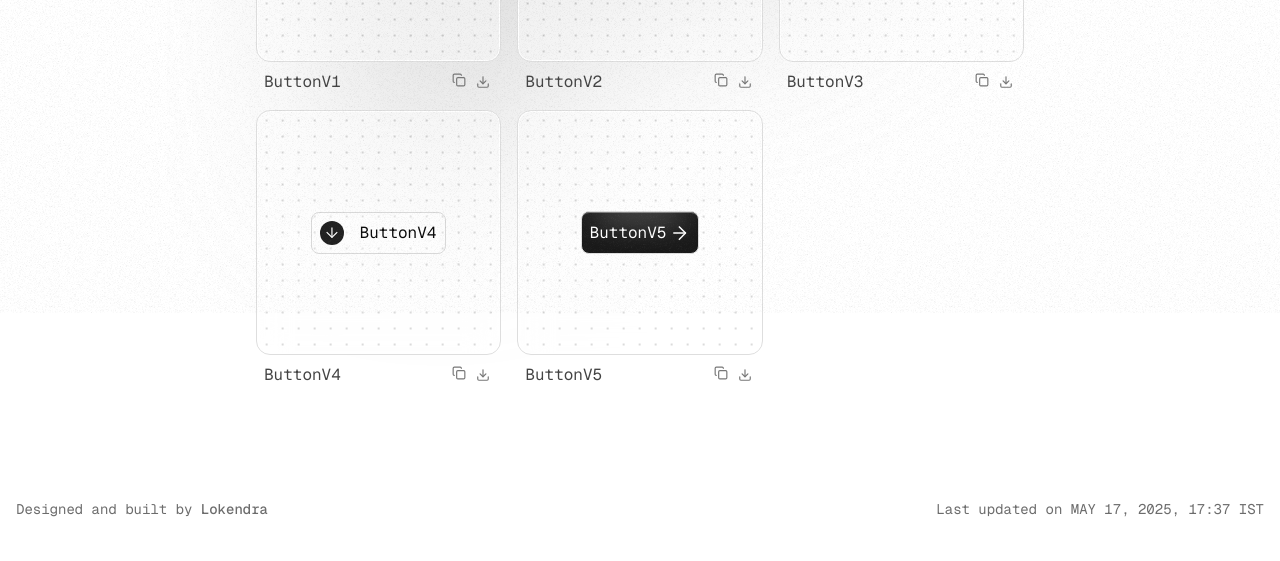
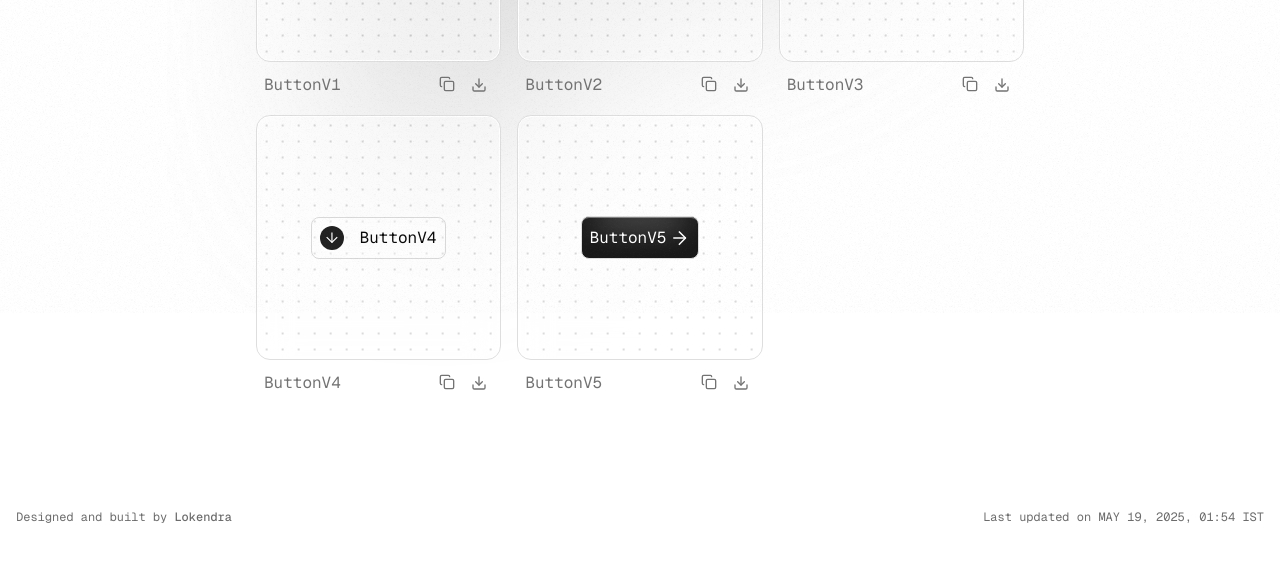
Before and after one commit to Lokendrakushwah12/pixa-ui, a Next.js app: page / in a window 1280 px wide. Shown: the part 647-1208 px from the top of the page. Built offline with nearby package versions, Linux system fonts and the light colour scheme; no server answers; a web font is replaced by a local one.

Commit message:
fix: color var

```diff
--- a/app/buttons/1/page.tsx
+++ b/app/buttons/1/page.tsx
@@ -33,12 +33,12 @@ const Page = () => {
             <ChevronLeft
               size={18}
               strokeWidth={1.5}
-              className="text-[#212121] dark:text-[#e2e2e2]"
+              className="text-muted-foreground"
             />
-            <h4 className="text-[#212121] dark:text-[#e2e2e2]">Back</h4>
+            <h4 className="text-muted-foreground">Back</h4>
           </Link>
           <div className="flex w-full flex-col items-center justify-between gap-4 md:flex-row">
-            <div className="flex h-[230px] w-full cursor-pointer items-center justify-center overflow-hidden rounded-xl border border-[var(--border)] bg-[radial-gradient(#40404050_1px,transparent_0)] bg-[length:1rem_1rem] bg-center shadow-[inset_0_0_0_1px_#fff] transition-all hover:border-[var(--border-hover)] dark:shadow-[inset_0_0_0_1px_#0a0a0a] xs:w-full md:h-[330px] md:w-full">
+            <div className="flex h-[230px] w-full cursor-pointer items-center justify-center overflow-hidden rounded-xl border bg-[radial-gradient(#40404050_1px,transparent_0)] bg-[length:1rem_1rem] bg-center shadow-[inset_0_0_0_1px_#fff] transition-all hover:border-muted-foreground/25 dark:shadow-[inset_0_0_0_1px_#0a0a0a] xs:w-full md:h-[330px] md:w-full">
               <ButtonV1
                 title="ButtonV1"
                 svgColor={svgColor}
--- a/app/globals.css
+++ b/app/globals.css
@@ -248,7 +248,7 @@ input:-webkit-autofill {
   width: calc(100% + 20rem);
   height: calc(100% + 20rem);
   background-image: url("/noise.png");
-  opacity: 0.65;
+  opacity: 0.35;
   pointer-events: none;
   animation: noise 1s steps(2) infinite;
 }
--- a/components/pixa-ui/ComponentActions.tsx
+++ b/components/pixa-ui/ComponentActions.tsx
@@ -1,14 +1,15 @@
 "use client";
 
-import React, { useState } from "react";
-import { CheckIcon, CopyIcon, DownloadIcon } from "lucide-react";
-import { AnimatePresence } from "framer-motion";
 import {
   Tooltip,
-  TooltipTrigger,
   TooltipContent,
   TooltipProvider,
+  TooltipTrigger,
 } from "@radix-ui/react-tooltip";
+import { AnimatePresence } from "framer-motion";
+import { CheckIcon, CopyIcon, DownloadIcon } from "lucide-react";
+import { useState } from "react";
+import { Button } from "../ui/Button";
 
 const SIDE_OFFSET = 5;
 const TOOLTIP_DELAY_DURATION = 200;
@@ -42,25 +43,26 @@ const ComponentActions = ({
   };
 
   return (
-    <div className="flex items-center justify-center gap-1">
+    <div className="flex items-center justify-center z-10 gap-1">
       <TooltipProvider>
         <Tooltip delayDuration={TOOLTIP_DELAY_DURATION}>
           <TooltipTrigger>
             <AnimatePresence mode="wait" initial={false}>
-              <button
-                className="rounded-sm p-[3px] transition-all hover:bg-[var(--border-hover)]"
+              <Button
+                variant="ghost"
+                className="size-7"
                 onClick={handleCopy}
               >
                 {copied ? (
-                  <CheckIcon size={14} className="text-[#777]" />
+                  <CheckIcon size={14} className="text-muted-foreground" />
                 ) : (
-                  <CopyIcon size={14} className="text-[#777]" />
+                  <CopyIcon size={14} className="text-muted-foreground" />
                 )}
-              </button>
+              </Button>
             </AnimatePresence>
           </TooltipTrigger>
           <TooltipContent sideOffset={SIDE_OFFSET} side={TOOLTIP_SIDE}>
-            <p className="rounded-md border border-[var(--border)] bg-[var(--button-secondary)] p-1 px-2 text-sm">
+            <p className="rounded-md border bg-background p-1 px-2 text-sm">
               {copied ? "copied" : "copy"}
             </p>
           </TooltipContent>
@@ -69,15 +71,16 @@ const ComponentActions = ({
         {/* Download Action */}
         <Tooltip delayDuration={TOOLTIP_DELAY_DURATION}>
           <TooltipTrigger asChild>
-            <button
-              className="flex h-5 w-5 items-center justify-center rounded-sm transition-all hover:bg-[var(--border-hover)]"
+            <Button
+              variant="ghost"
+              className="size-7"
               onClick={handleDownload}
             >
-              <DownloadIcon size={14} className="text-[#777]" />
-            </button>
+              <DownloadIcon size={14} className="text-muted-foreground" />
+            </Button>
           </TooltipTrigger>
           <TooltipContent sideOffset={SIDE_OFFSET} side={TOOLTIP_SIDE}>
-            <p className="rounded-md border border-[var(--border)] bg-[var(--button-secondary)] p-1 px-2 text-sm">
+            <p className="rounded-md border bg-background p-1 px-2 text-sm">
               download .tsx file
             </p>
           </TooltipContent>
--- a/components/pixa-ui/prop-information.tsx
+++ b/components/pixa-ui/prop-information.tsx
@@ -19,7 +19,7 @@ export const PropInformation = ({ content }: { content: React.ReactNode }) => {
             "text-muted z-[0] flex h-[24px] w-[24px] items-center justify-center rounded-md bg-transparent transition-all",
           )}
         >
-          <InfoCircledIcon />
+          <InfoCircledIcon className="text-muted-foreground hover:text-foreground transition-all" />
         </div>
       </Popover.Trigger>
       <AnimatePresence>
@@ -32,14 +32,14 @@ export const PropInformation = ({ content }: { content: React.ReactNode }) => {
             >
               <motion.div
                 initial={{ opacity: 0, y: 10 }}
-                animate={{ opacity: 1, y: -5 }}
+                animate={{ opacity: 1, y: 2 }}
                 exit={{ opacity: 0, y: 10 }}
                 transition={{
                   type: "spring",
                   ease: "easeInOut",
                   duration: 0.2,
                 }}
-                className="inline-block max-w-96 items-center gap-2 rounded-lg border border-[var(--border)] bg-[var(--button-secondary)] px-3 py-2 text-sm leading-[18px] text-neutral-400 shadow"
+                className="inline-block bg-background max-w-96 items-center gap-2 rounded-lg border px-3 py-2 text-sm leading-[18px] text-muted-foreground shadow"
               >
                 {content}
               </motion.div>
--- a/components/sections/footer.tsx
+++ b/components/sections/footer.tsx
@@ -10,13 +10,13 @@ const Footer = () => {
     <div className="p-4 max-w-screen-xl w-full mx-auto space-y-4 py-8 md:py-16">
       <div className="flex flex-col md:flex-row w-full justify-between gap-2 md:gap-1 items-start md:items-center">
         <div className="md:flex-grow hidden border-b border-dashed border-border" />
-        <p className="text-sm font-normal text-foreground/60 text-right">
-          Designed and built by <Link href={twitter} target="_blank" className="font-medium">
+        <p className="text-xs font-normal text-foreground/60 text-right">
+          Designed and built by <Link href={twitter} target="_blank" className="font-medium hover:text-foreground/80">
             Lokendra
           </Link>
         </p>
         <div className="flex justify-center items-center">
-          <p className="text-sm font-normal text-foreground/60">
+          <p className="text-xs font-normal text-foreground/60">
             Last updated on {date}, {time}
           </p>
         </div>
--- a/components/sections/tab/TabButton.tsx
+++ b/components/sections/tab/TabButton.tsx
@@ -98,7 +98,7 @@ const TabButton = () => {
           className="flex size-full flex-col items-start justify-center gap-4"
         >
           <Card
-          key={index}
+            key={index}
             title={data.title}
             download={
               <ComponentActions
--- a/components/ui/Card.tsx
+++ b/components/ui/Card.tsx
@@ -35,7 +35,7 @@ const Card = ({
         {children}
       </Link>
       <div className="flex w-full items-center justify-between px-2">
-        <h1 className="text-base font-[400] text-[#444] dark:text-[#808080]">
+        <h1 className="text-base font-[400] text-muted-foreground">
           {title}
         </h1>
         {download}
--- a/data/siteData.ts
+++ b/data/siteData.ts
@@ -10,8 +10,8 @@ const siteData: websiteData = {
   about:
     "This is a Next.js template with tailwind CSS, TypeScript, Shadcn UI, and Motion.",
   lastUpdated: {
-    date: "MAY 17, 2025",
-    time: "17:37 IST",
+    date: "MAY 19, 2025",
+    time: "01:54 IST",
   },
 };
 
```
Also changed, not shown: components/pixa-ui/PropsTable.tsx (+7 -7 lines).
